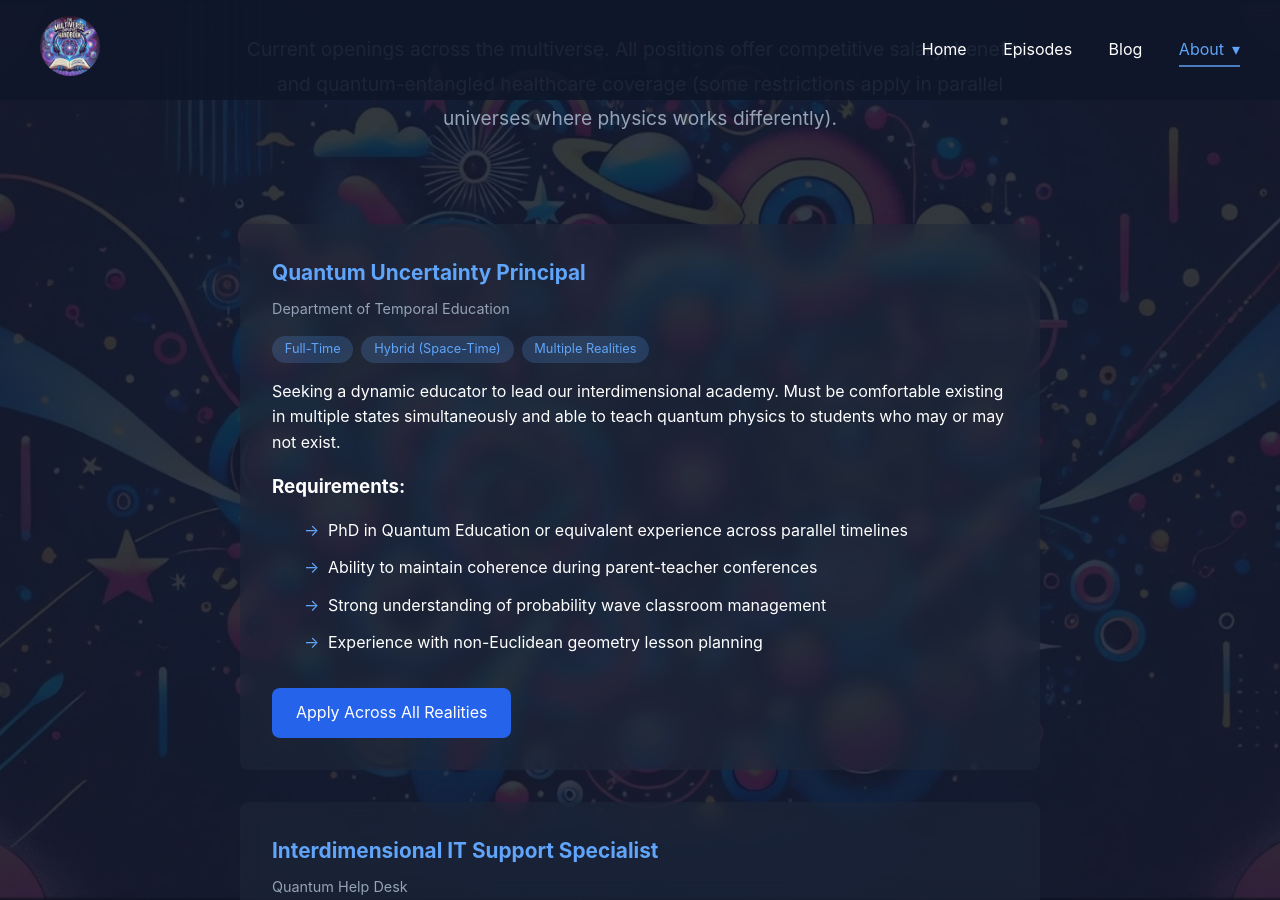
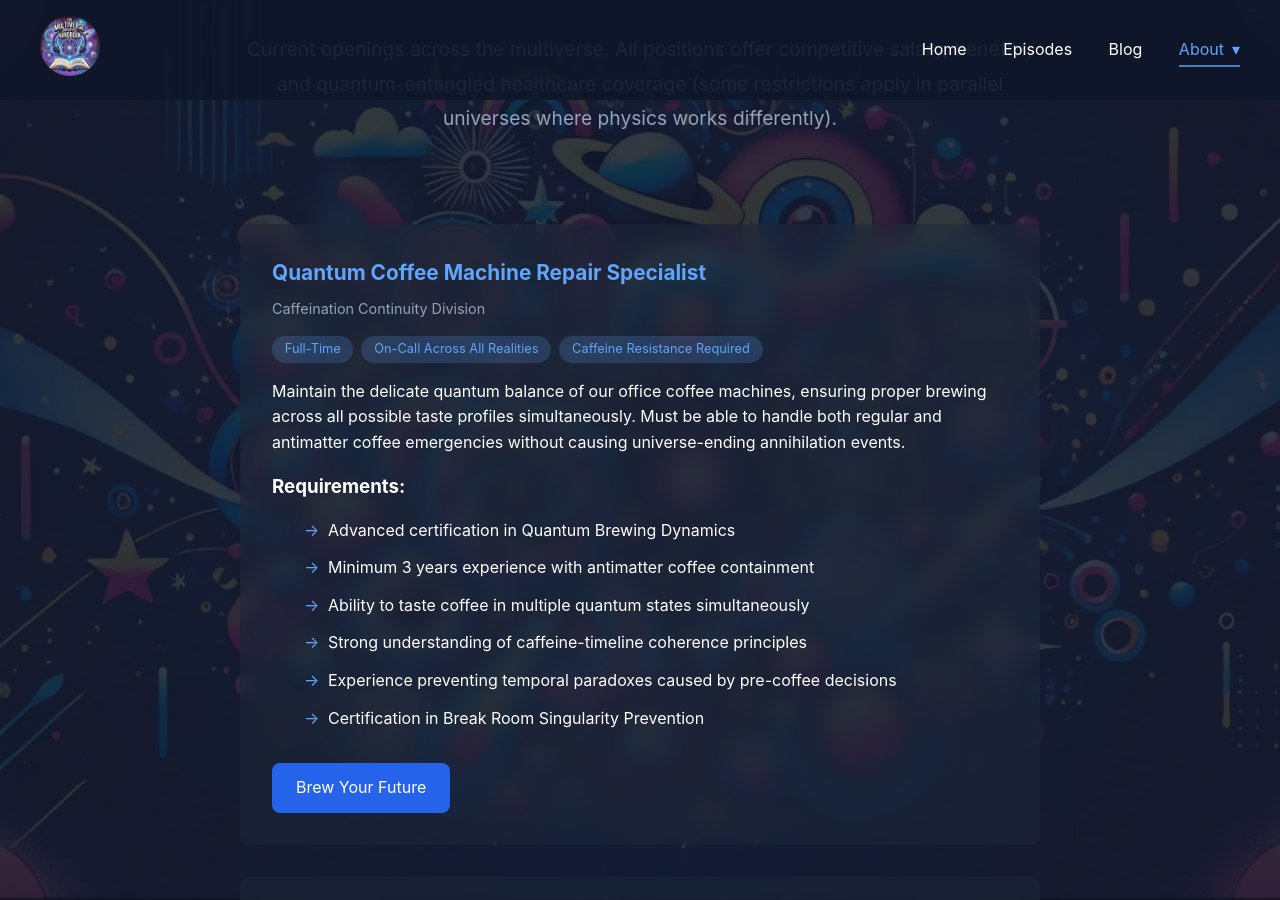
Before and after one commit to forward6/tmeh, a Jekyll site: the page built from about-jobs.md, in a window 1280 px wide and 900 px high, scrolled down 290 px. Built offline with Jekyll 4.4.1, drawn with Linux system fonts in a browser that asks for light colours.

Commit message:
Update about-jobs.md

```diff
--- a/about-jobs.md
+++ b/about-jobs.md
@@ -140,6 +140,33 @@ permalink: /about/jobs/
 </section>
 
 <div class="jobs-container">
+
+
+    <div class="job-card">
+        <div class="job-title">Quantum Coffee Machine Repair Specialist</div>
+        <div class="job-department">Caffeination Continuity Division</div>
+        <div class="job-badges">
+            <span class="job-badge">Full-Time</span>
+            <span class="job-badge">On-Call Across All Realities</span>
+            <span class="job-badge">Caffeine Resistance Required</span>
+        </div>
+        <div class="job-description">
+            <p>Maintain the delicate quantum balance of our office coffee machines, ensuring proper brewing across all possible taste profiles simultaneously. Must be able to handle both regular and antimatter coffee emergencies without causing universe-ending annihilation events.</p>
+        </div>
+        <div class="job-requirements">
+            <h3>Requirements:</h3>
+            <ul class="quantum-list">
+                <li>Advanced certification in Quantum Brewing Dynamics</li>
+                <li>Minimum 3 years experience with antimatter coffee containment</li>
+                <li>Ability to taste coffee in multiple quantum states simultaneously</li>
+                <li>Strong understanding of caffeine-timeline coherence principles</li>
+                <li>Experience preventing temporal paradoxes caused by pre-coffee decisions</li>
+                <li>Certification in Break Room Singularity Prevention</li>
+            </ul>
+        </div>
+        <a href="mailto:&#112;&#111;&#100;&#99;&#97;&#115;&#116;&#64;&#109;&#117;&#108;&#116;&#105;&#118;&#101;&#114;&#115;&#101;&#101;&#109;&#112;&#108;&#111;&#121;&#101;&#101;&#104;&#97;&#110;&#100;&#98;&#111;&#111;&#107;&#46;&#99;&#111;&#109;" class="apply-button">Brew Your Future</a>
+    </div>
+
     <div class="job-card">
         <div class="job-title">Quantum Uncertainty Principal</div>
         <div class="job-department">Department of Temporal Education</div>
```
